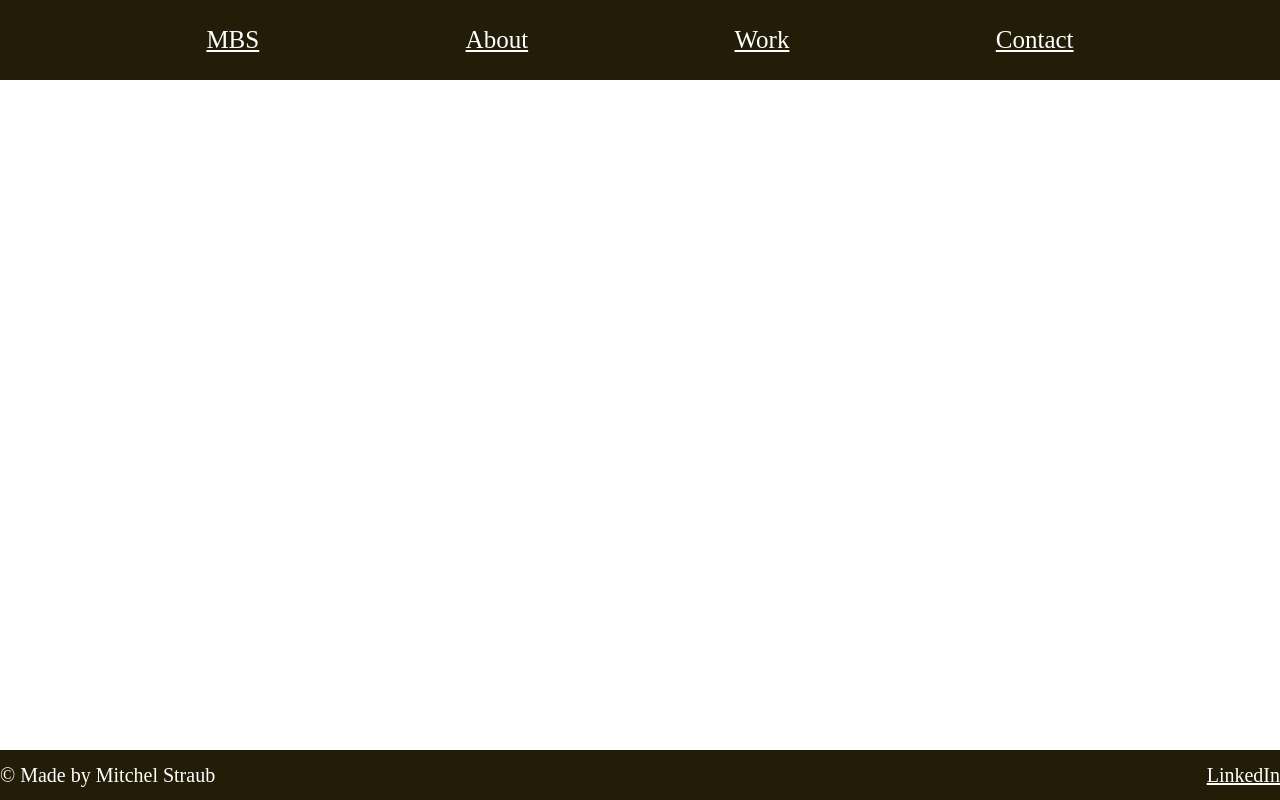
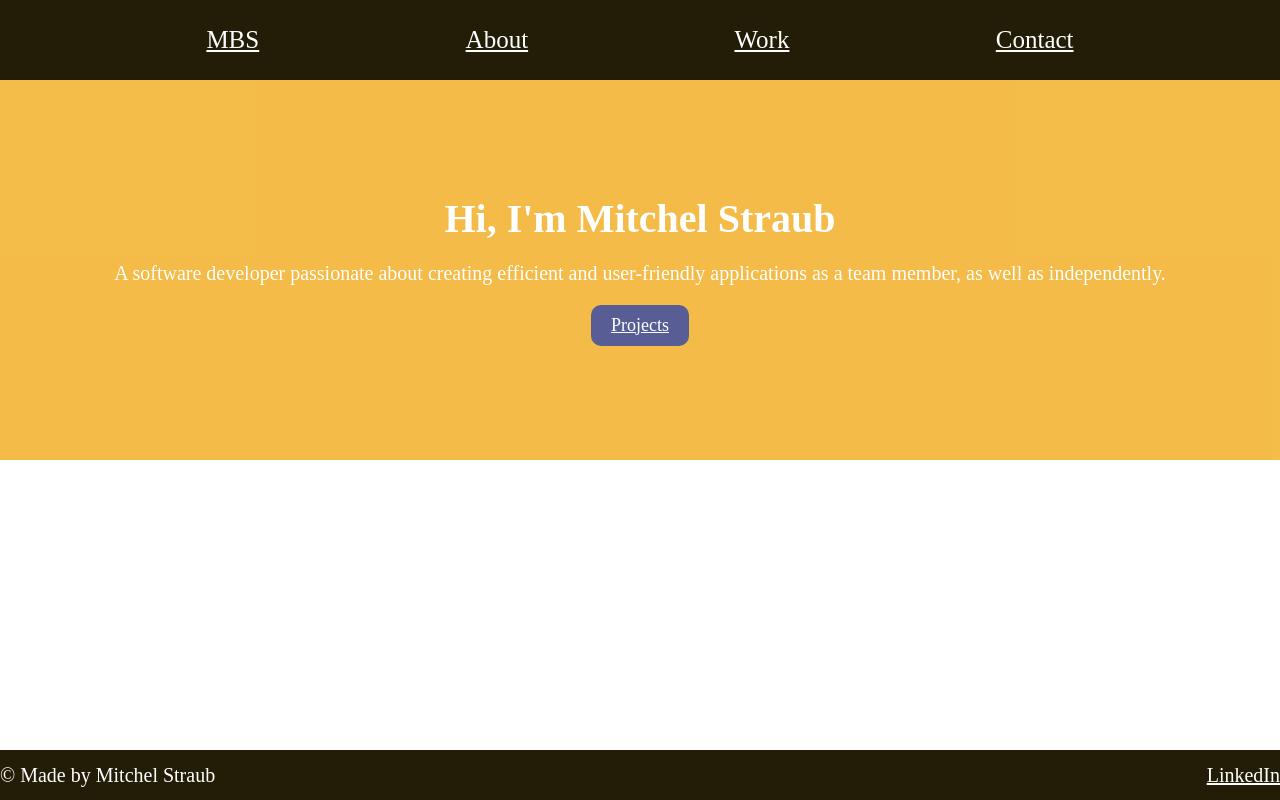
Before and after one commit to Just-a-good-programmer/Portofolio, a plain HTML site: page index.html in a window 1280 px wide. Drawn offline with Linux system fonts and the light colour scheme.

Commit message:
Made the introduction section

```diff
--- a/css/style.css
+++ b/css/style.css
@@ -24,6 +24,39 @@ footer{
     bottom: 0;
 }
 
+p{
+    font-size: 20px;
+}
+
 .flex{
     display: flex;
 }
+
+section{
+    background-color: #F0A202;
+    opacity: 72%;
+    height: 300px;
+
+}
+
+.introduction-section{
+    display: flex;
+    flex-direction: column;
+    align-items: center;
+    justify-content: center;
+    text-align: center;
+    gap: 20px;
+    padding: 40px;
+}
+
+.introduction-title{
+    font-size: 40px;
+    font-weight: bold;
+}
+.button-link{
+    background-color: #18206F;
+    color: #FFFFFF;
+    border-radius: 10px;
+    padding: 10px 20px;
+    font-size: 18px;
+}
--- a/index.html
+++ b/index.html
@@ -13,7 +13,15 @@
         <a href="projects.html">Work</a>
         <a href="contact.html">Contact</a>
     </header>
-    <main></main>
+    <main>
+        <section class="introduction-section">
+            <h1 class="introduction-title">Hi, I'm Mitchel Straub</h1>
+            <p>A software developer passionate about creating efficient and
+            user-friendly applications as a team member, as well as independently.</p>
+
+            <a href="projects.html" class="button-link">Projects</a>
+        </section>
+    </main>
     <footer class="flex">
         <p>&copy; Made by Mitchel Straub</p>
         <a href="https://www.linkedin.com/in/mitchelstraub">LinkedIn</a>
```
